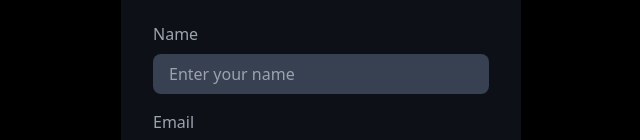
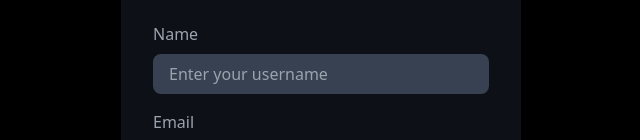
Before and after one commit to nasvank7/TrelloModal, a React (Vite) app: page /register in a window 1280 px wide. Shown: the part 208-348 px from the top of the page, without its empty margins (319-959 px from the left). Built offline with nearby package versions, Linux system fonts and the light colour scheme.

Commit message:
Update Register.tsx

```diff
--- a/src/auth/Register.tsx
+++ b/src/auth/Register.tsx
@@ -1,10 +1,12 @@
 import React from "react";
 import { Formik } from "formik";
 import * as Yup from "yup";
+import axiosInstance from "../config/AxiosInterceptors";
+import { useNavigate } from "react-router-dom";
 
 // Creating schema
 const schema = Yup.object().shape({
-  name: Yup.string()
+  username: Yup.string()
     .required("Name is a required field")
     .min(2, "Name must be at least 2 characters"),
   email: Yup.string()
@@ -19,6 +21,9 @@ const schema = Yup.object().shape({
 });
 
 const Registration = () => {
+
+  const navigate=useNavigate()
+
   return (
     <div className="bg-black min-h-screen w-full flex justify-center items-center">
       <div className="bg-mainBackgroundColor w-[400px] rounded-lg shadow-lg p-8">
@@ -28,14 +33,27 @@ const Registration = () => {
         <Formik
           validationSchema={schema}
           initialValues={{
-            name: "",
+            username: "",
             email: "",
             password: "",
             confirmPassword: "",
           }}
-          onSubmit={(values) => {
-            // Alert the input values of the form that we filled
-            alert(JSON.stringify(values));
+          onSubmit={async (values, { setSubmitting}) => {
+            try {
+              console.log({values});
+
+              const response = await axiosInstance.post('/register', values);
+
+              console.log('Registration successful:', response.data);
+
+              if(response.status==201){
+                navigate("/login")
+              }
+            } catch (error) {
+              console.error('Registration error:', error);
+            } finally {
+              setSubmitting(false);
+            }
           }}
         >
           {({
@@ -48,21 +66,21 @@ const Registration = () => {
           }) => (
             <form noValidate onSubmit={handleSubmit}>
               <div className="mb-4">
-                <label htmlFor="name" className="block text-gray-400 mb-2">
+                <label htmlFor="username" className="block text-gray-400 mb-2">
                   Name
                 </label>
                 <input
                   type="text"
-                  name="name"
+                  name="username"
                   onChange={handleChange}
                   onBlur={handleBlur}
-                  value={values.name}
-                  placeholder="Enter your name"
+                  value={values.username}
+                  placeholder="Enter your username"
                   className="w-full px-4 py-2 bg-gray-700 text-white rounded-lg focus:outline-none focus:ring-2 focus:ring-indigo-500"
-                  id="name"
+                  id="username"
                 />
-                {errors.name && touched.name && (
-                  <p className="text-red-500 text-sm mt-1">{errors.name}</p>
+                {errors.username && touched.username && (
+                  <p className="text-red-500 text-sm mt-1">{errors.username}</p>
                 )}
               </div>
               <div className="mb-4">
```
